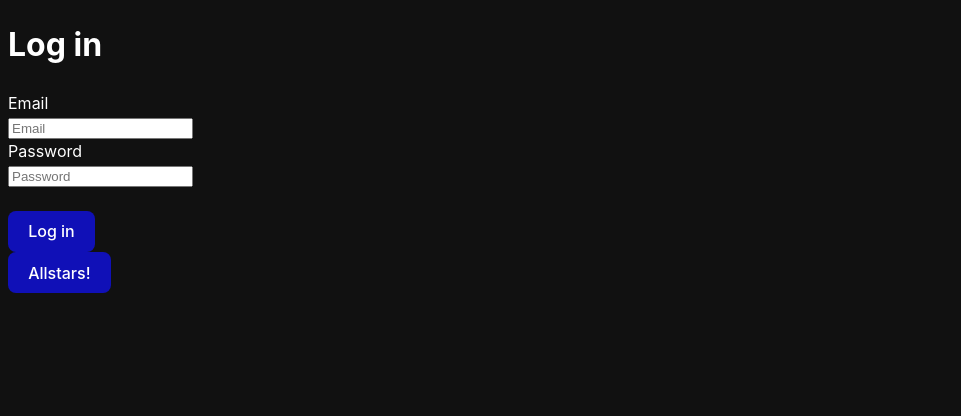
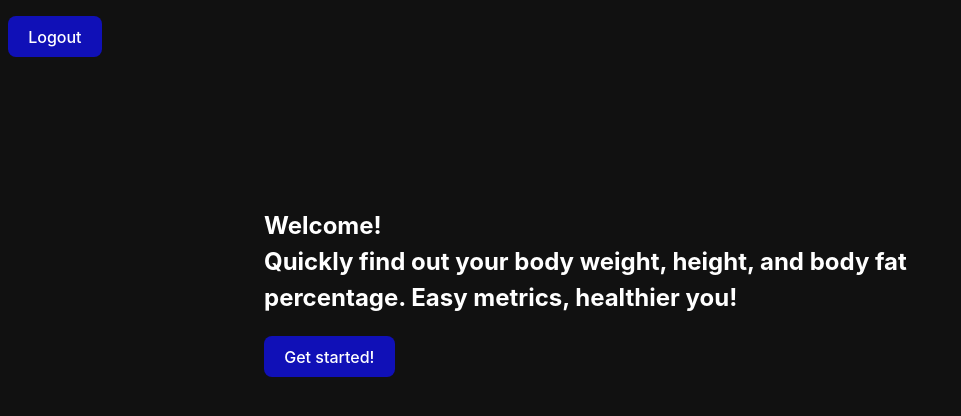
Before and after one commit to FlourenceL/ThesisV3, a React (Vite) app: page /home in a window 1280 px wide. Shown: the top 416 px of the page, without its empty margins (0-961 px from the left). Built offline with nearby package versions, Linux system fonts and the light colour scheme; no server answers; sample sign-in values are in the browser's storage.

Commit message:
Fixed firebase file name

```diff
--- a/src/App.jsx
+++ b/src/App.jsx
@@ -7,7 +7,7 @@ import Form from "./Pages/components/Form";
 import LoginPage from "./Pages/components/LoginPage";
 import AllStars from "./Pages/components/AllStars";
 import { useAuthState } from "react-firebase-hooks/auth";
-import { auth } from "./Pages/FirebaseConfig.jsx";
+import { auth } from "./Pages/FirebaseConfig";
 
 // ProtectedRoute component
 function ProtectedRoute({ children }) {
@@ -24,7 +24,8 @@ function App() {
   return (
     <BrowserRouter>
       <Routes>
-        <Route path="/" element={<LoginPage />}>
+        <Route path="/" element={<Layout />}>
+          <Route path="/" index element={<LoginPage />} />
           <Route path="/allstars" index element={<AllStars />} />
           {/* Protecting the routes */}
           <Route
--- a/src/Pages/Homepage.jsx
+++ b/src/Pages/Homepage.jsx
@@ -15,7 +15,7 @@ function Homepage() {
   const handleLogout = async () => {
     try {
       await signOut(auth);
-      navigate("/login"); // Navigate to the login page after logging out
+      navigate("/"); // Navigate to the login page after logging out
       console.log("User logged out");
     } catch (error) {
       console.error("Error logging out:", error);
```
